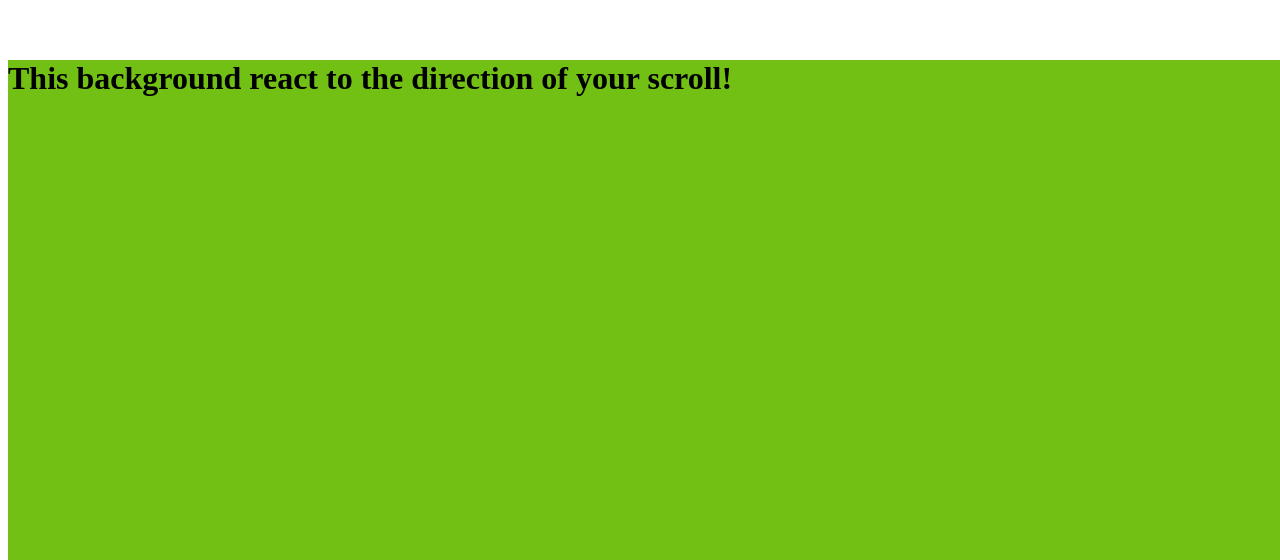
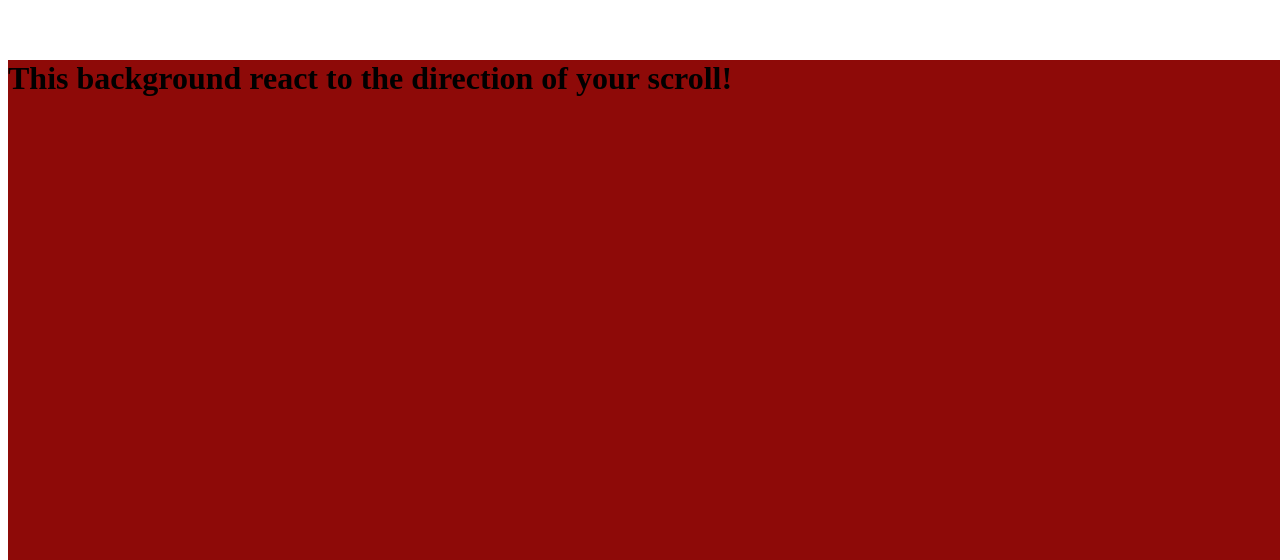
Before and after one commit to zJaaal/react-scroll-utilities, a React (Vite) app: page / in a window 1280 px wide. Shown: the part 2041-2601 px from the top of the page. Built offline with nearby package versions, Linux system fonts and the light colour scheme.

Commit message:
testing from a really diferent colors

```diff
--- a/src/main.tsx
+++ b/src/main.tsx
@@ -12,7 +12,7 @@ ReactDOM.createRoot(document.getElementById("root") as HTMLElement).render(
   <ScrollWatcher>
     <h1>Scroll!</h1>
     <App />
-    <DynamicBackground startColor={[123, 200, 12]} endColor={[65, 130, 200]} />
+    <DynamicBackground startColor={[150, 2, 0]} endColor={[47, 72, 88]} />
     {/* <Render
         style={{
           position: "relative",
```
